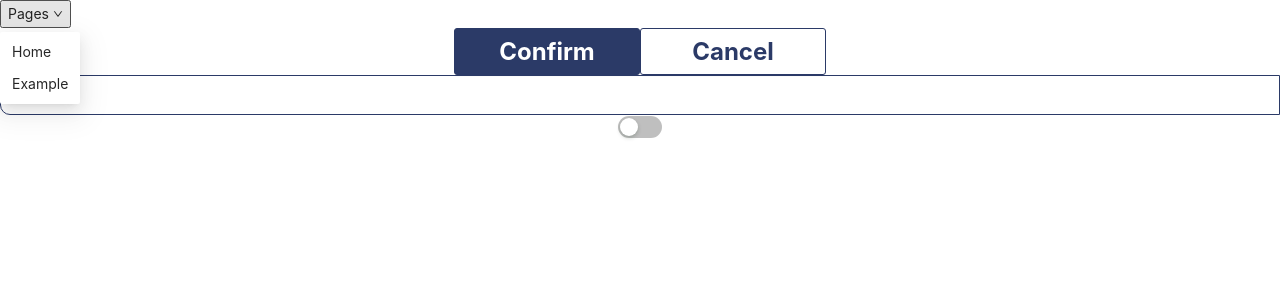
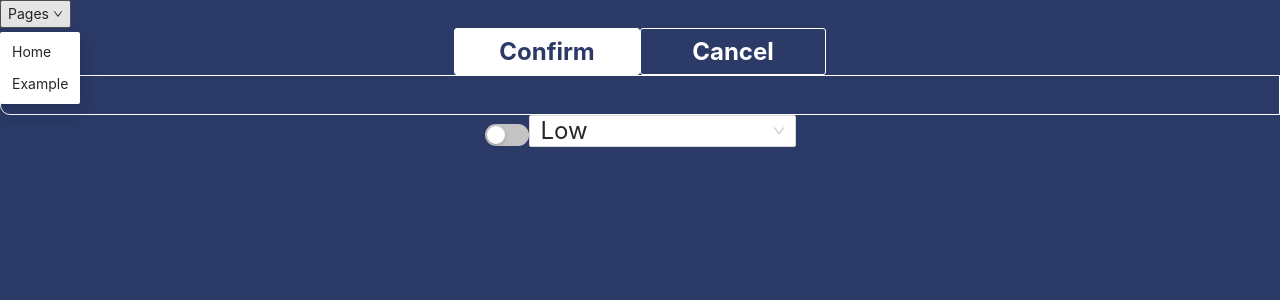
Before and after one commit to fronte-finem/RSS_React-2021Q3_Team-33_Pointing-Poker, a React (Vite) app: page / in a window 1280 px wide. Both pictures are taken after a click on the item "Example". Shown: the top 300 px of the page. Built offline with nearby package versions, Linux system fonts and the light colour scheme.

Commit message:
feat: add select

```diff
--- a/client/src/components/pages/example/example.tsx
+++ b/client/src/components/pages/example/example.tsx
@@ -2,15 +2,22 @@ import React from 'react';
 import { Button } from '@client/components/shared/button/button';
 import { Input } from '@client/components/shared/input/input';
 import { Toggle } from '@client/components/shared/toggle/toggle';
+import { Select } from '@client/components/shared/select/select';
 import classes from './example.module.css';
 
 export function PageExample() {
+  const options = [
+    { value: 'Low', label: 'Low' },
+    { value: 'Middle', label: 'Middle' },
+    { value: 'Hight', label: 'Hight' },
+  ];
   return (
     <div className={classes.example}>
       <Button>Confirm</Button>
       <Button type="default">Cancel</Button>
       <Input size="large" />
       <Toggle />
+      <Select options={options} />
     </div>
   );
 }
--- /dev/null
+++ b/client/src/components/shared/select/select.tsx
@@ -0,0 +1,23 @@
+import React from 'react';
+import { Select as AntSelect } from 'antd';
+import styled from 'styled-components';
+
+const StyledSelect = styled(AntSelect)`
+  width: 267px;
+  font-size: 24px;
+  text-align: left;
+`;
+
+export const Select: React.FC<any> = (props) => {
+  const { options } = props;
+
+  return (
+    <StyledSelect defaultValue={options[0].value} {...props}>
+      {options.map((option: { value: string; label: string }) => (
+        <StyledSelect.Option value={option.value} key={option.value}>
+          {option.label}
+        </StyledSelect.Option>
+      ))}
+    </StyledSelect>
+  );
+};
--- a/client/src/components/shared/toggle/toggle.tsx
+++ b/client/src/components/shared/toggle/toggle.tsx
@@ -3,6 +3,9 @@ import { Switch, SwitchProps } from 'antd';
 import styled from 'styled-components';
 
 const StyledSwitch = styled(Switch)`
+  &.ant-switch {
+    background-color: #c4c4c4;
+  }
   &.ant-switch-checked {
     background-color: #60dabf;
   }
--- a/client/src/index.tsx
+++ b/client/src/index.tsx
@@ -4,12 +4,13 @@ import 'antd/dist/antd.css';
 import './index.css';
 import { ThemeProvider } from 'styled-components';
 import { App } from './components/app/app';
-import { lightTheme } from './components/shared/themes.ts/themes';
+import { darkTheme } from './components/shared/themes.ts/themes';
 
 ReactDOM.render(
   <React.StrictMode>
-    <ThemeProvider theme={lightTheme}>
-      <div style={{ backgroundColor: '#fff', height: '100vh', width: '100vw' }}>
+    <ThemeProvider theme={darkTheme}>
+      <div
+        style={{ backgroundColor: '#2B3A67', height: '100vh', width: '100vw' }}>
         <App />
       </div>
     </ThemeProvider>
```
